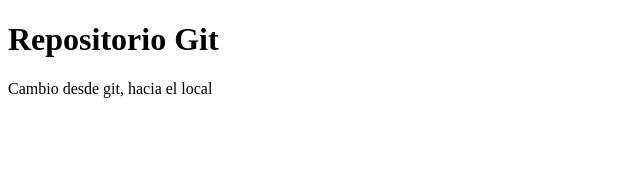
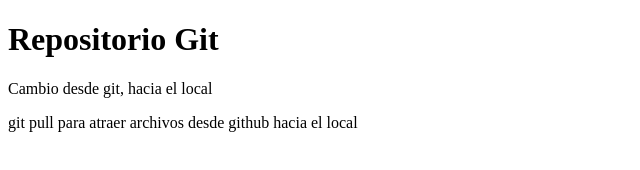
Before and after one commit to imkata-dev/git-repo, a plain HTML site: page index.html in a window 1280 px wide. Shown: the whole page, without its empty margins (0-640 px from the left). Drawn offline with Linux system fonts and the light colour scheme.

Commit message:
Add explanation for git pull command in index.html

```diff
--- a/index.html
+++ b/index.html
@@ -8,5 +8,7 @@
 <body>
     <h1>Repositorio Git</h1>
     <p>Cambio desde git, hacia el local</p>
+<p>git pull para atraer archivos desde github hacia el local </p>
+
 </body>
 </html>
```
